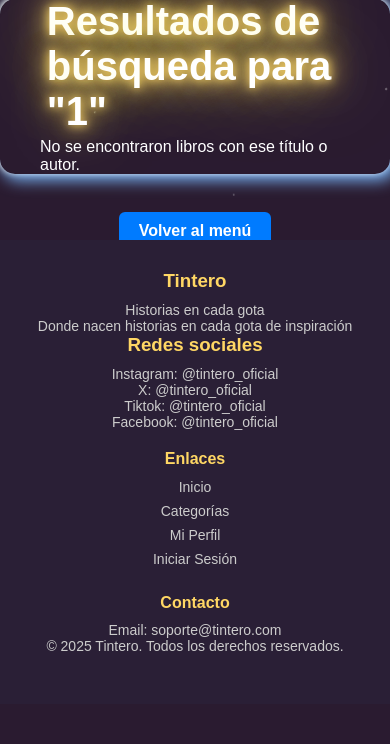
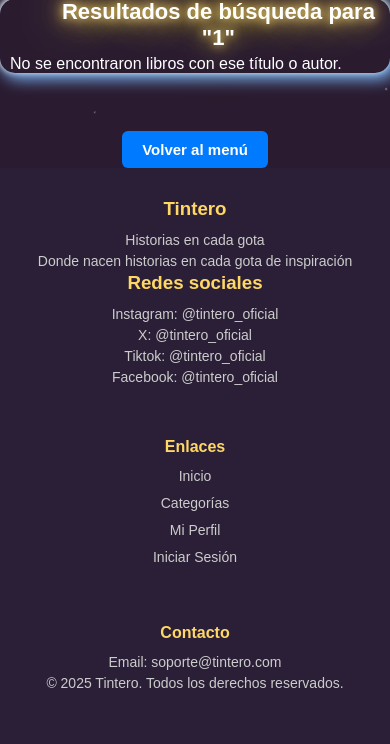
Before and after one commit to SherezadeLc/Tintero, a PHP site: page /Buscar.php?buscar=1 in a window 390 px wide. Shown: the part 253-997 px from the top of the page. Before the commit the page ends 904 px from the top, so only its background shows below. Run offline with PHP 8.4, Linux system fonts and the light colour scheme; data that the repository does not hold is empty; grey boxes are pictures that could not be loaded.

Commit message:
responsive

```diff
--- a/Buscar.php
+++ b/Buscar.php
@@ -6,6 +6,7 @@
         <title>Resultados de Búsqueda - Tintero</title>
         <!-- Estilos principales -->
         <link rel="stylesheet" type="text/css" href="./css/estilo.css">
+        <link rel="stylesheet" type="text/css" href="./css/Categoria.css">
         <!-- Fondo animado con estrellas -->
         <link rel="stylesheet" type="text/css" href="./css/fondo_estrellas.css">
     </head>
--- a/Busqueda.php
+++ b/Busqueda.php
@@ -6,6 +6,7 @@
         <title>Resultados de Búsqueda - Tintero</title>
         <!-- Estilos personalizados -->
         <link rel="stylesheet" type="text/css" href="./css/estilo.css">
+        <link rel="stylesheet" type="text/css" href="./css/Categoria.css">
         <link rel="stylesheet" type="text/css" href="./css/fondo_estrellas.css"> <!-- Fondo animado con estrellas -->
     </head>
     <style>
--- a/css/Categoria.css
+++ b/css/Categoria.css
@@ -181,3 +181,73 @@ body {
     padding: 10px;
     box-shadow: 0 0 25px rgba(0, 201, 255, 0.3), 0 0 5px rgba(0, 201, 255, 0.1);
 }
+/* ========== MEDIA QUERIES PARA RESPONSIVE DESIGN ========== */
+@media screen and (max-width: 768px) {
+
+    /* Modal */
+    .modal-content {
+        width: 95%;
+        padding: 20px;
+    }
+
+    .modal-content h3 {
+        font-size: 20px;
+    }
+
+    #contenedorCategorias {
+        grid-template-columns: repeat(auto-fill, minmax(130px, 1fr));
+        gap: 10px;
+    }
+
+    .boton-cerrar {
+        font-size: 20px;
+        top: 10px;
+        right: 15px;
+    }
+
+    .modal-content button[type="submit"] {
+        width: 100%;
+    }
+
+    /* Flip-cards container */
+    .flip-card-container,
+    .contenedor-carrusel {
+        grid-template-columns: repeat(auto-fill, minmax(130px, 1fr));
+        gap: 15px;
+        padding: 0 10px;
+    }
+
+    .flip-card-inner {
+        aspect-ratio: 3/4;
+    }
+
+    /* Resultados texto */
+    .contenedor-h2 h2.colorear {
+        font-size: 22px;
+        padding: 0 10px;
+        text-align: center;
+    }
+
+    /* Botón volver */
+    .btn-volver {
+        display: inline-block;
+        margin-top: 10px;
+        font-size: 15px;
+        padding: 10px 15px;
+    }
+
+    /* Footer */
+    .footer-container {
+        flex-direction: column;
+        text-align: center;
+        gap: 30px;
+    }
+
+    .footer-left, .footer-center, .footer-right {
+        width: 100%;
+    }
+
+    .footer p, .footer a {
+        font-size: 13px;
+    }
+}
--- a/css/estilo.css
+++ b/css/estilo.css
@@ -354,3 +354,61 @@ h2 {
         padding: 10px 20px;
     }
 }
+.footer {
+    background-color: #2a1f36;
+    color: white;
+    padding: 40px 20px;
+    font-family: Arial, sans-serif;
+}
+
+.footer-container {
+    display: flex;
+    flex-wrap: wrap;
+    justify-content: space-between;
+    gap: 40px;
+    max-width: 1200px;
+    margin: auto;
+}
+
+.footer-left, .footer-center, .footer-right {
+    flex: 1;
+    min-width: 250px;
+}
+
+.footer h3, .footer h4 {
+    color: #FFD764;
+    margin-bottom: 10px;
+}
+
+.footer p, .footer a {
+    color: #ccc;
+    font-size: 14px;
+    line-height: 1.5;
+    text-decoration: none;
+}
+
+.footer a:hover {
+    text-decoration: underline;
+}
+
+.footer-center ul {
+    list-style: none;
+    padding: 0;
+}
+
+.footer-center ul li {
+    margin: 6px 0;
+}
+
+/* Media query para dispositivos móviles */
+@media (max-width: 768px) {
+    .footer-container {
+        flex-direction: column;
+        align-items: center;
+        text-align: center;
+    }
+
+    .footer-left, .footer-center, .footer-right {
+        width: 100%;
+    }
+}
```
Also changed, not shown: perfil.php (+0 -80 lines).
